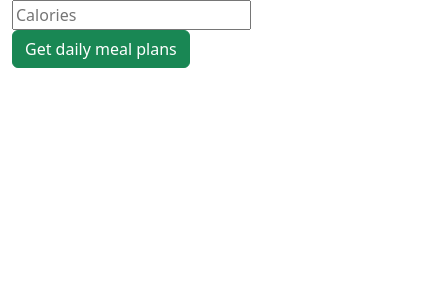
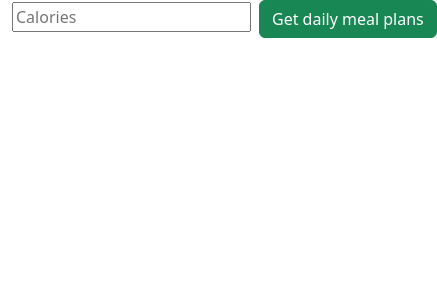
Before and after one commit to bhankymyk/Calorie-meal-planner, a React (Create React App) app: page / in a window 390 px wide. Shown: the top 300 px of the page, 437 px wide, since content can reach past the window. Built offline with nearby package versions, Linux system fonts and the light colour scheme.

Commit message:
media screen of 768px added for the main classs

```diff
--- a/src/index.css
+++ b/src/index.css
@@ -30,3 +30,11 @@ input{
   /* display: inline; */
   white-space: nowrap;
 }
+
+/* Mobile phone screen adjusted */
+
+@media(max-width:768px) {
+  .main{
+      white-space: nowrap;
+  }
+}
```
